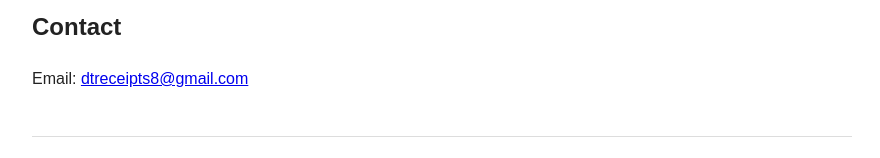
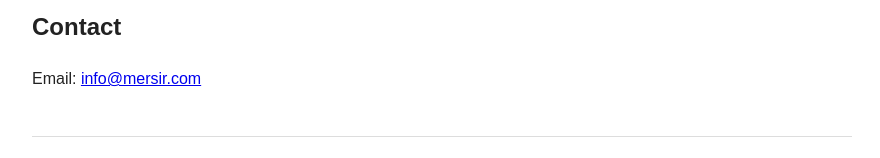
Before and after one commit to ccsom/mersir-site, a plain HTML site: page terms.html in a window 1280 px wide. Shown: the part 898-1056 px from the top of the page, without its empty margins (198-1078 px from the left). Drawn offline with Linux system fonts and the light colour scheme.

Commit message:
Update terms contact email

```diff
--- a/terms.html
+++ b/terms.html
@@ -25,6 +25,6 @@
 <h2>Responsibility</h2>
 <p>Authorized users are responsible for reviewing workflow outputs, maintaining appropriate account security, and safeguarding credentials and access tokens.</p>
 <h2>Contact</h2>
-<p>Email: <a href="mailto:dtreceipts8@gmail.com">dtreceipts8@gmail.com</a></p>
+<p>Email: <a href="mailto:info@mersir.com">info@mersir.com</a></p>
 <footer>© 2026 Mersir Automation</footer>
 </body></html>
```
